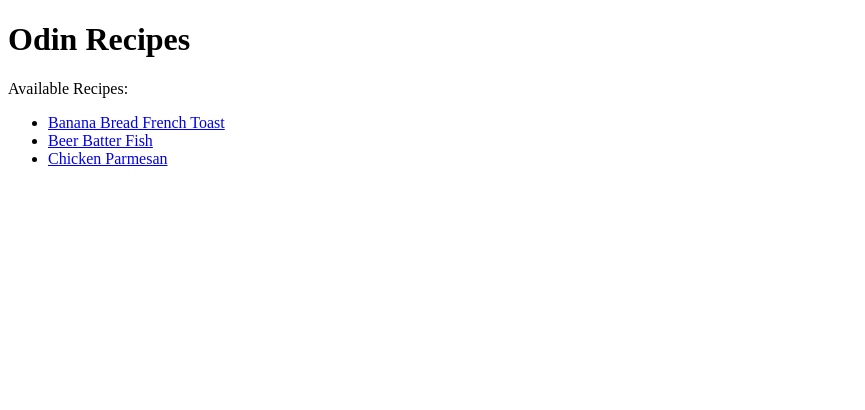
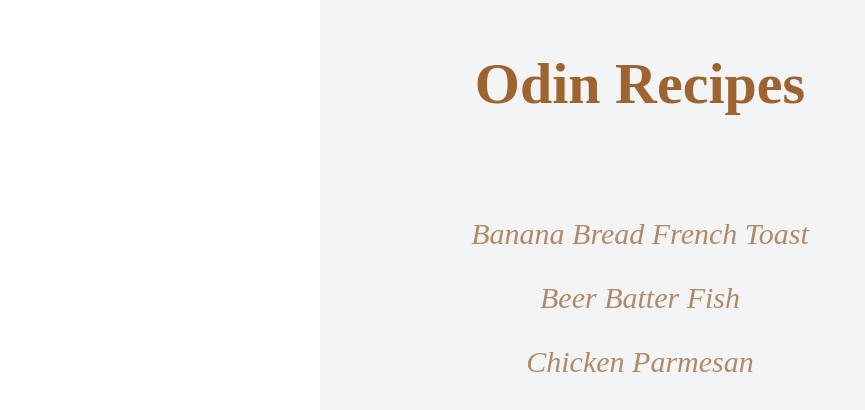
Before and after one commit to abelgideon/odin-recipes, a plain HTML site: page index.html in a window 1280 px wide. Shown: the whole page, without its empty margins (0-865 px from the left). Drawn offline with Linux system fonts and the light colour scheme.

Commit message:
Style homepage with basic css

```diff
--- a/index.html
+++ b/index.html
@@ -3,15 +3,17 @@
 <head>
     <meta charset="UTF-8">
     <meta name="viewport" content="width=device-width, initial-scale=1.0">
+    <link rel="stylesheet" href="./styles.css" />
     <title>Odin Recipes</title>
 </head>
 <body>
-    <h1>Odin Recipes</h1>
-    <p>Available Recipes:</p>
-    <ul>
-        <li><a href="./recipes/banana-bread-french-toast.html">Banana Bread French Toast</a></li>
-        <li><a href="./recipes/beer-batter-fish.html">Beer Batter Fish</a></li>
-        <li><a href="./recipes/chicken-parmesan.html">Chicken Parmesan</a></li>
-    </ul>
+    <div class="container">
+        <h1 class="title">Odin Recipes</h1>
+        <ul class="recipe-list">
+            <li class="recipe"><a href="./recipes/banana-bread-french-toast.html">Banana Bread French Toast</a></li>
+            <li class="recipe"><a href="./recipes/beer-batter-fish.html">Beer Batter Fish</a></li>
+            <li class="recipe"><a href="./recipes/chicken-parmesan.html">Chicken Parmesan</a></li>
+        </ul>
+    </div>
 </body>
 </html>
--- /dev/null
+++ b/styles.css
@@ -0,0 +1,47 @@
+html {
+    box-sizing: border-box;
+    margin: 0;
+    padding: 0;
+}
+
+*,
+*::before,
+*::after {
+    box-sizing: inherit;
+    margin: inherit;
+    padding: inherit;
+}
+
+.container {
+    background-color: #f3f4f6;
+    width: 50%;
+    margin: 0 auto;
+    height: 100vh;
+    text-align: center;
+}
+
+.recipe {
+    list-style: none;
+    font-size: 30px;
+    font-style: italic;
+    margin-top: 30px;
+}
+
+.recipe-list {
+    margin-top: 100px;
+}
+
+.recipe a:hover {
+    border-bottom: #b18a67 2px solid;
+}
+
+.recipe a {
+    text-decoration: none;
+    color: #b18a67;
+}
+
+.title {
+    font-size: 58px;
+    color: #9e6430;
+    padding-top: 50px;
+}
```
